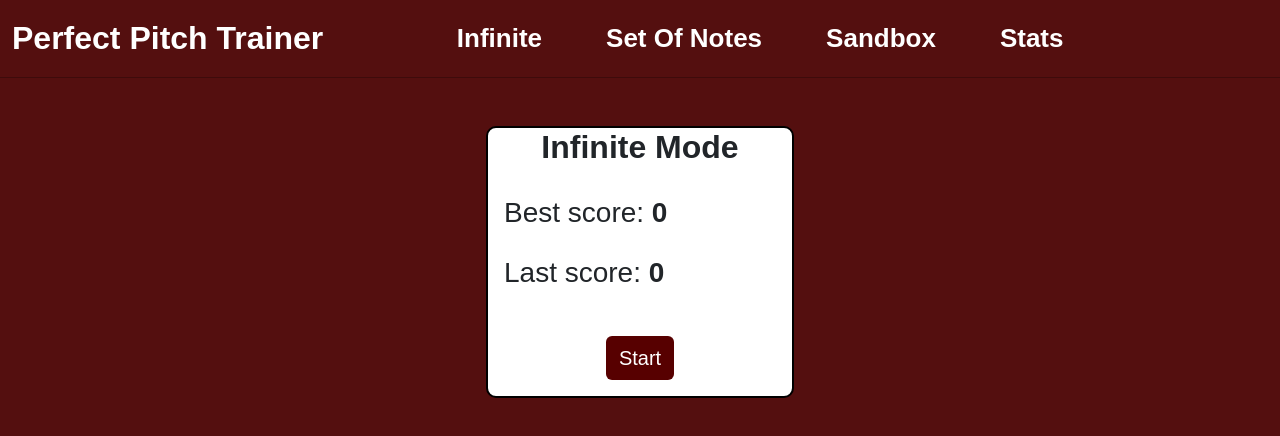
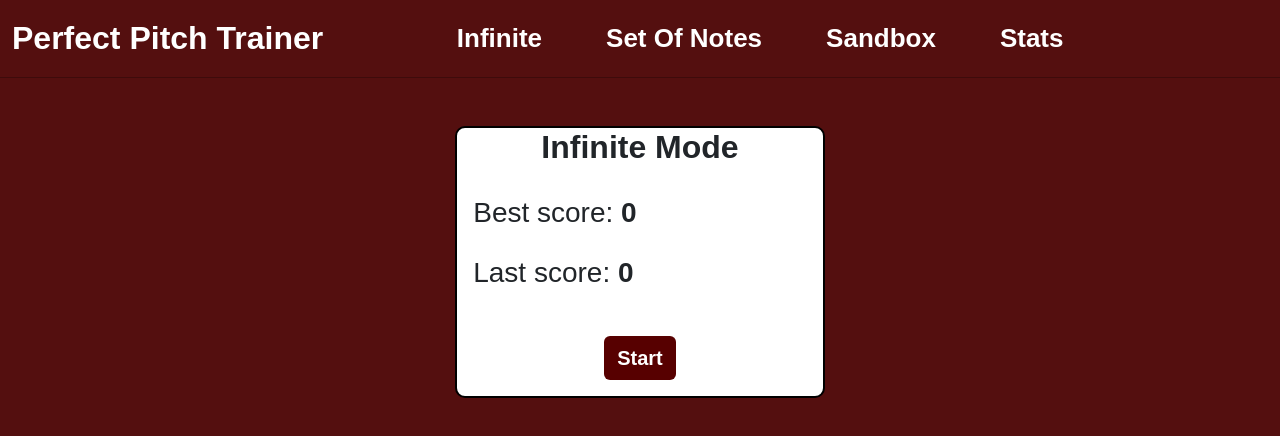
Before and after one commit to IGieckI/Perfect-Pitch-Trainer, a Vue app in the folder client/: page /infinite in a window 1280 px wide. Shown: the top 436 px of the page. Built offline with nearby package versions, Linux system fonts and the light colour scheme; a web font is replaced by a local one.

Commit message:
Fix issues and revamp some elements of the UI

```diff
--- a/client/src/components/HomeContainer.vue
+++ b/client/src/components/HomeContainer.vue
@@ -32,7 +32,7 @@ export default defineComponent({
 })
 </script>
 
-<style lang="scss">
+<style scoped lang="scss">
 $wrapper-background-color: #dddddd;
 $wrapper-hover-background-color: #ffffff;
 $wrapper-border-color: #000000;
@@ -43,7 +43,6 @@ $submit-button-color: #570000;
     background-color: $wrapper-background-color;
     border: 2px solid $wrapper-border-color;
     border-radius: 20px;
-    width: 25%;
     height: auto;
     font-size: 22px;
     transition: transform 0.3s ease-in-out;
--- a/client/src/components/SetupInfinite.vue
+++ b/client/src/components/SetupInfinite.vue
@@ -6,7 +6,7 @@
             <p>Last score: <span class="fw-bold">{{ lastScore }}</span></p>
         </div>
         <div class="text-center mt-4 mb-3">
-            <button class="btn" id="setupInfiniteButton" @click.prevent="onSubmit">Start</button>
+            <button class="btn" @click.prevent="onSubmit">Start</button>
         </div>
     </div>
 </template>
@@ -46,7 +46,7 @@ export default defineComponent({
 })
 </script>
 
-<style lang="scss">
+<style scoped lang="scss">
 $wrapper-background-color: #ffffff;
 $wrapper-border-color: #000000;
 $submit-button-text-color: #ffffff;
@@ -57,8 +57,7 @@ $submit-button-color: #570000;
     border: 2px solid $wrapper-border-color;
     border-radius: 10px;
     margin: auto;
-    width: 50%;
-    height: auto;
+    width: 60%;
     font-size: 22px;
 
     @media (max-width: 890px) {
@@ -66,10 +65,11 @@ $submit-button-color: #570000;
     }
 
 
-    #setupInfiniteButton {
+    .btn {
         background-color: $submit-button-color;
         color: $submit-button-text-color;
         font-size: 20px;
+        font-weight: bold;
 
         &:hover {
             background-color: lighten($submit-button-color, 10%);
--- a/client/src/components/SetupTest.vue
+++ b/client/src/components/SetupTest.vue
@@ -1,6 +1,6 @@
 <template>
     <div class="wrapper text-dark">
-        <h3 class="text-center fw-bold">Setup Test</h3>
+        <h3 class="text-center fw-bold">Select the Chords you'd like to train on</h3>
         <form class="ms-4 mt-3" id="notesConfigurationForm">
             <div class="form-check" v-for="(item, index) in items" :key="index">
                 <input type="checkbox" :id="item" class="form-check-input" v-model="selectedItems" :value="item">
@@ -12,7 +12,7 @@
             </div>
         </form>
         <div class="text-center mt-4 mb-3" form="notesConfigurationForm">
-            <button type="submit" class="btn fs-5" id="setupTestSubmitButton" @click.prevent="onSubmit">Confirm</button>
+            <button type="submit" class="btn fs-5" @click.prevent="onSubmit">Confirm</button>
         </div>
     </div>
 </template>
@@ -50,7 +50,7 @@ export default defineComponent({
 })
 </script>
 
-<style lang="scss">
+<style scoped lang="scss">
 $wrapper-background-color: #ffffff;
 $wrapper-border-color: #000000;
 $submit-button-color: #570000;
@@ -62,7 +62,6 @@ $submit-button-color: #570000;
     margin: auto;
     font-size: 22px;
     font-weight: 500;
-
     form {
         display: grid;
         grid-template-columns: repeat(2, 1fr);
@@ -73,7 +72,7 @@ $submit-button-color: #570000;
         }
     }
 
-    #setupTestSubmitButton {
+    .btn {
         background-color: $submit-button-color;
         color: white;
 
--- a/client/src/views/Home.vue
+++ b/client/src/views/Home.vue
@@ -48,7 +48,7 @@ export default defineComponent({
 })
 </script>
 
-<style lang="scss">
+<style scoped lang="scss">
 $title-color: #ffffff;
 $title-stroke-color: #000000;
 
@@ -64,13 +64,14 @@ $title-stroke-color: #000000;
     grid-template-columns: 1fr 1fr;
     justify-items: center;
     row-gap: 30px;
+
     .container-home-item {
-        width: 50%;
+        width: 60%;
     }
 
     @media (max-width: 906px) {
         .container-home-item {
-            width: 70%;
+            width: 80%;
         }
         grid-template-columns: 1fr;
     }
--- a/client/src/views/Infinite.vue
+++ b/client/src/views/Infinite.vue
@@ -4,8 +4,8 @@
             <div class="col-sm-12 col-md-8 col-lg-6 offset-md-2 offset-lg-3">
                 <SetupInfinite :lastScoreP="score" :bestScore="bestScore" @setup-complete="setFilters" v-if="!setupComplete" />
                 <Saxophone class="mt-4" @play-note="playNote()" @check-note="checkNote()" v-if="setupComplete" />
-                <h1 v-if="setupComplete">Score: {{ score }}</h1>
-                <h2 v-if="setupComplete">{{ message }}</h2>
+                <h1 v-if="setupComplete" class="text-light">Score: {{ score }}</h1>
+                <h2 v-if="setupComplete" class="text-light">{{ message }}</h2>
                 <TogglePiano @note-played-by-player="notePlayed" class="mt-4" v-if="setupComplete" />
             </div>
         </div>
@@ -115,3 +115,7 @@ export default defineComponent({
     components: { TogglePiano, Saxophone, SetupInfinite }
 })
 </script>
+
+<style scoped lang="scss">
+
+</style>
--- a/client/src/views/SetOfNotes.vue
+++ b/client/src/views/SetOfNotes.vue
@@ -4,8 +4,8 @@
             <div class="col-sm-12 col-md-8 col-lg-6 offset-md-2 offset-lg-3">
                 <SetupTest @setup-complete="setFilters" v-if="!setupComplete" />
                 <Saxophone class="mt-4" @play-note="playNote()" @check-note="checkNote()" v-if="setupComplete" />
-                <h1 v-if="setupComplete">Turn: {{ currentExerciseNumber }}/{{ exerciseNumber }}</h1>
-                <h2 v-if="setupComplete">{{ message }}</h2>
+                <h1 v-if="setupComplete" class="text-light">Turn: {{ currentExerciseNumber }}/{{ exerciseNumber }}</h1>
+                <h2 v-if="setupComplete" class="text-light">{{ message }}</h2>
                 <TogglePiano @note-played-by-player="notePlayed" class="mt-4" v-if="setupComplete" />
             </div>
         </div>
@@ -150,3 +150,7 @@ export default defineComponent({
     components: { TogglePiano, Saxophone, SetupTest }
 })
 </script>
+
+<style scoped lang="scss">
+
+</style>
```
